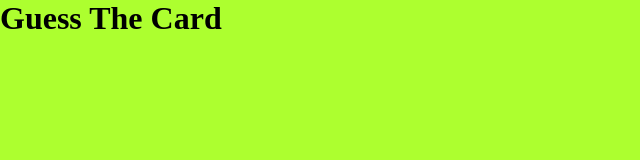
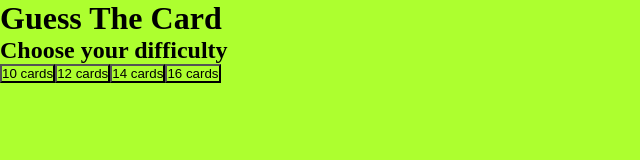
Before and after one commit to nazar0309/Guess-the-card, a plain HTML site: page index.html in a window 1280 px wide. Shown: the whole page, without its empty margins (0-640 px from the left). Drawn offline with Linux system fonts and the light colour scheme.

Commit message:
Add createGameMenu function

```diff
--- a/assets/js/gameMenu.js
+++ b/assets/js/gameMenu.js
@@ -0,0 +1,27 @@
+export const createGameMenu = () => {
+    const title = document.createElement('h2');
+    const gameSection = document.querySelector('.game-section_container');
+    gameSection.innerHTML = '';
+    title.textContent = 'Choose your difficulty';
+    title.classList.add('game-menu_title');
+    document.querySelector('.confetti').innerHTML = '';
+
+    // Create buttons for different difficulty levels
+    const createDifficultButton = (difficult) => {
+        const button = document.createElement('button');
+        button.classList.add('game-menu_button');
+        button.textContent = `${difficult} cards`;
+        button.addEventListener('click', () => {
+            // Add functionality for button click here
+            console.log(`Clicked on ${difficult} cards`);
+        });
+        return button;
+    }
+
+    // Append title and buttons to gameSection
+    gameSection.appendChild(title);
+    gameSection.appendChild(createDifficultButton(10));
+    gameSection.appendChild(createDifficultButton(12));
+    gameSection.appendChild(createDifficultButton(14));
+    gameSection.appendChild(createDifficultButton(16));
+}
--- a/assets/js/script.js
+++ b/assets/js/script.js
@@ -1,5 +1,7 @@
+import { createGameMenu } from "./gameMenu.js";
+
 const cardsApp = () => {
-
+    createGameMenu();
 }
 
 cardsApp();
--- a/index.html
+++ b/index.html
@@ -4,13 +4,13 @@
     <meta charset="UTF-8">
     <meta name="viewport" content="width=device-width, initial-scale=1.0">
     <title>Document</title>
-    <link rel="stylesheet" href="/assets/css/style.css">
+    <link rel="stylesheet" href="assets/css/style.css">
 </head>
 <body>
-    <div class="menu">
+    <div class="game-content">
         <header class="header">
             <div class="container">
-                <h1 calss ="header_title">Guess The Card</h1>
+                <h1 class ="header_title">Guess The Card</h1>
             </div>
         </header>
         <main>
@@ -21,6 +21,6 @@
         </main>
     </div>
     <div class="confetti"></div>
-    <script src="/assets/js/script.js"></script>
+    <script  type="module"  src="assets/js/script.js"></script>
 </body>
 </html>
```
